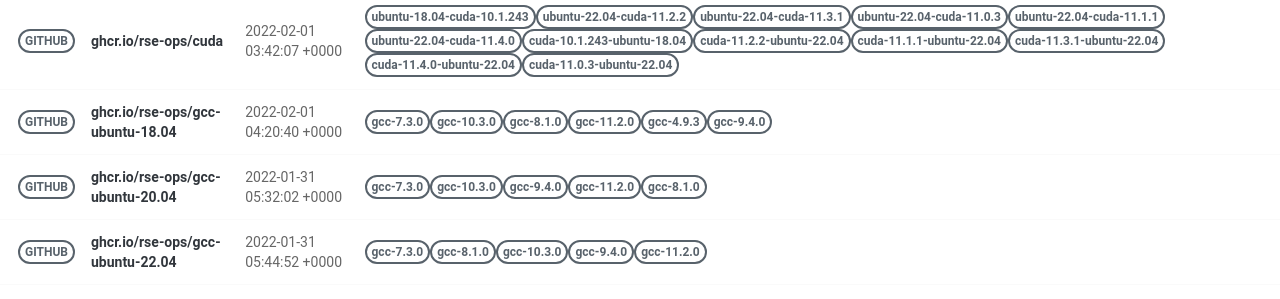
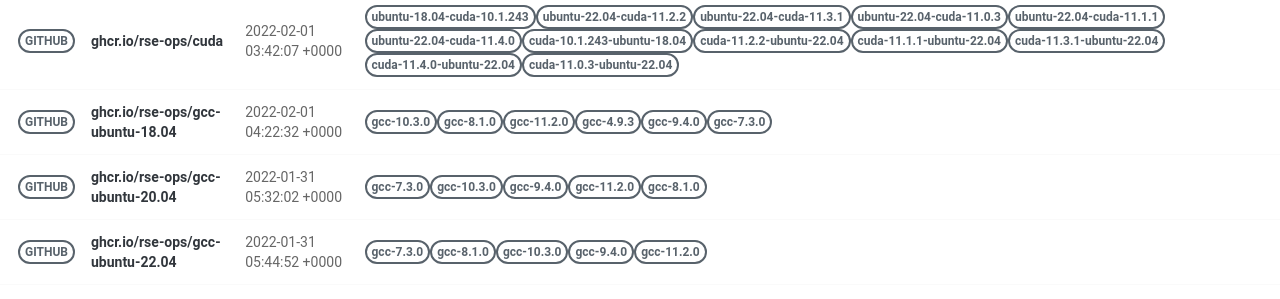
Before and after one commit to rse-ops/docker-images, a Jekyll site: the page built from pages/index.md, in a window 1280 px wide. Shown: the part 502-801 px from the top of the page. Built offline with Jekyll 4.4.1, drawn with Linux system fonts in a browser that asks for light colours; nearby versions of some CDN libraries.

Commit message:
Automated push to update library 2022-02-01

```diff
--- a/_library/ghcr.io-rse-ops-gcc-ubuntu-18.04.md
+++ b/_library/ghcr.io-rse-ops-gcc-ubuntu-18.04.md
@@ -1,14 +1,11 @@
 ---
 layout: container
 name: ghcr.io/rse-ops/gcc-ubuntu-18.04
-updated_at: 2022-02-01 04:20:40.757096
+updated_at: 2022-02-01 04:22:32.752286
 
 
 container_url: https://github.com/orgs/rse-ops/packages/container/package/gcc-ubuntu-18.04
 versions:
- - tag: gcc-7.3.0
-   dockerfile: https://github.com/rse-ops/docker-images/blob/main/ubuntu/gcc/Dockerfile
-   manifest: https://crane.ggcr.dev/manifest/ghcr.io/rse-ops/gcc-ubuntu-18.04:gcc-7.3.0
  - tag: gcc-10.3.0
    dockerfile: https://github.com/rse-ops/docker-images/blob/main/ubuntu/gcc/Dockerfile
    manifest: https://crane.ggcr.dev/manifest/ghcr.io/rse-ops/gcc-ubuntu-18.04:gcc-10.3.0
```
Also changed, not shown: other parts of _library/ghcr.io-rse-ops-gcc-ubuntu-18.04.md (+3 -0 lines).
